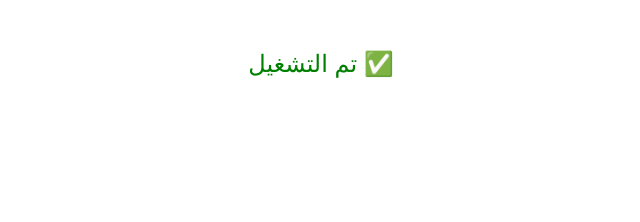
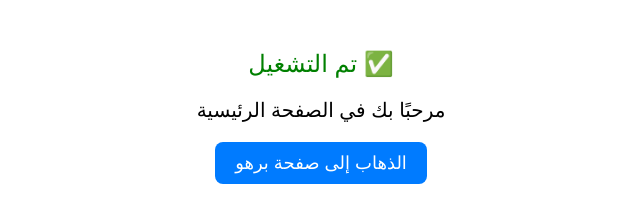
Before and after one commit to brawn11/test, a website: page public/index.html in a window 1280 px wide. Shown: the whole page, without its empty margins (319-959 px from the left). Drawn offline with Linux system fonts and the light colour scheme.

Commit message:
📤 تحديث شامل للملفات

```diff
--- a/public/index.html
+++ b/public/index.html
@@ -17,12 +17,30 @@
     }
     .greeting {
       font-size: 20px;
+      margin-bottom: 20px;
+    }
+    .button-link {
+      padding: 10px 20px;
+      font-size: 18px;
+      background-color: #007bff;
+      color: white;
+      border: none;
+      border-radius: 8px;
+      text-decoration: none;
+      display: inline-block;
+      cursor: pointer;
+    }
+    .button-link:hover {
+      background-color: #0056b3;
     }
   </style>
 </head>
 <body>
 
-  <div class="message">✅ تم التشغيل </div>
-  <div class="greeting" id="result"></div>
+  <div class="message">✅ تم التشغيل</div>
+  <div class="greeting" id="result">مرحبًا بك في الصفحة الرئيسية</div>
+
+  <a href="brho.html" class="button-link">الذهاب إلى صفحة برهو</a>
+
 </body>
 </html>
```
Also changed, not shown: public/brho.html (added, +37 -0 lines).
